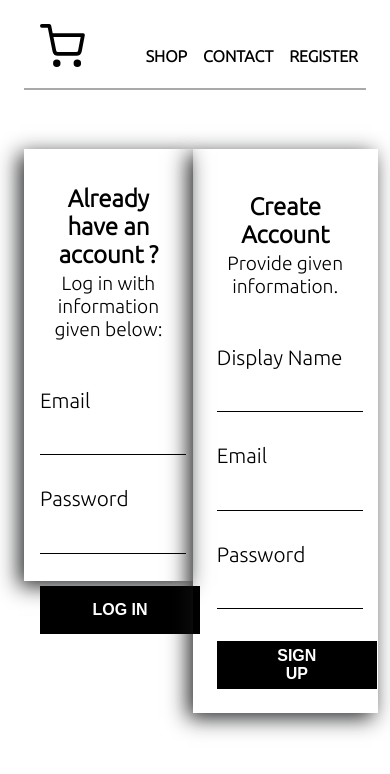
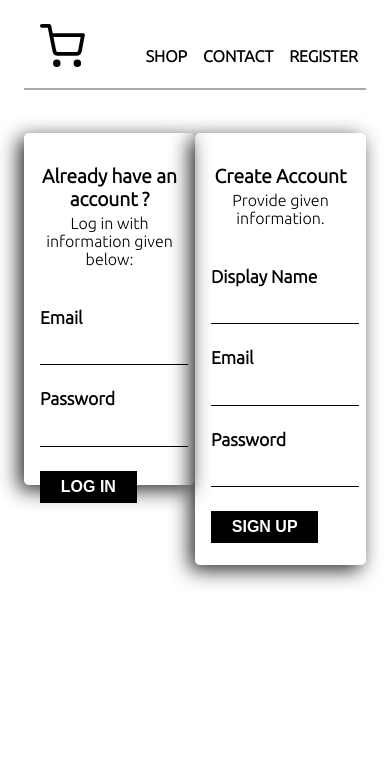
Before and after one commit to fagojs/eCloth, a React (Create React App) app: page /register-form in a window 390 px wide. Shown: the top 774 px of the page. Built offline with nearby package versions, Linux system fonts and the light colour scheme; no server answers; the HTML template or start-up script is replaced by a standard one.

Commit message:
constructed styling for new component added and mobile support styling

```diff
--- a/src/css/signin-signup/form-input.css
+++ b/src/css/signin-signup/form-input.css
@@ -16,3 +16,14 @@
 .input-field-label {
   font-size: 1.3rem;
 }
+@media (max-width: 50rem) {
+  .input-field {
+    font-size: 1rem;
+    letter-spacing: 0.09rem;
+    margin: 0.2rem 0 1.5rem 0;
+  }
+  .input-field-label {
+    font-size: 1.1rem;
+    font-weight: bold;
+  }
+}
--- a/src/css/signin-signup/signin.css
+++ b/src/css/signin-signup/signin.css
@@ -1,9 +1,9 @@
 .signin-container {
   width: 40%;
-  height: 25rem;
-  padding: 0 1rem;
+  height: 23rem;
   margin-top: 3rem;
   padding: 1rem;
+  border-radius: 0.3rem;
   box-shadow: -5px 5px 20px rgba(16, 17, 19, 0.9);
 }
 .signin-container h2 {
@@ -15,6 +15,27 @@
   display: block;
   text-align: center;
 }
-.form-container {
-  margin-top: 3rem;
+.signin-container .form-container {
+  margin: 3rem 0 1rem 0;
 }
+@media (max-width: 50rem) {
+  .signin-container {
+    height: 20rem;
+    width: 85%;
+    margin-top: 2rem;
+  }
+  .signin-container .form-container {
+    margin: 2.5rem 0 1rem 0;
+  }
+  .signin-container h2 {
+    font-size: 1.2rem;
+  }
+  .signin-container span {
+    font-size: 1rem;
+  }
+  .signin-container .common-button {
+    padding: 0 1.3rem;
+    height: 2rem;
+    min-width: unset;
+  }
+}
--- /dev/null
+++ b/src/css/signin-signup/signinup.css
@@ -0,0 +1,10 @@
+.signinup-container {
+  display: flex;
+  flex-direction: row;
+  justify-content: space-around;
+}
+@media (max-width: 50rem) {
+  .signinup-container {
+    flex-direction: column;
+  }
+}
--- a/src/css/signin-signup/signup.css
+++ b/src/css/signin-signup/signup.css
@@ -1,9 +1,9 @@
 .signup-container {
   width: 40%;
   min-height: 25rem;
-  padding: 0 1rem;
   margin-top: 3rem;
-  padding: 1.5rem;
+  padding: 1rem;
+  border-radius: 0.3rem;
   box-shadow: -5px 5px 20px rgba(16, 17, 19, 0.9);
 }
 .signup-container h2 {
@@ -15,6 +15,27 @@
   display: block;
   text-align: center;
 }
-.form-container {
-  margin-top: 3rem;
+.signup-container .form-container {
+  margin-top: 3rem 0 1rem 0;
 }
+@media (max-width: 50rem) {
+  .signup-container {
+    height: 22rem;
+    width: 85%;
+    margin-top: 2rem;
+  }
+  .signup-container .form-container {
+    margin: 2.5rem 0 1rem 0;
+  }
+  .signup-container h2 {
+    font-size: 1.2rem;
+  }
+  .signup-container span {
+    font-size: 1rem;
+  }
+  .signup-container .common-button {
+    padding: 0 1.3rem;
+    height: 2rem;
+    min-width: unset;
+  }
+}
```
